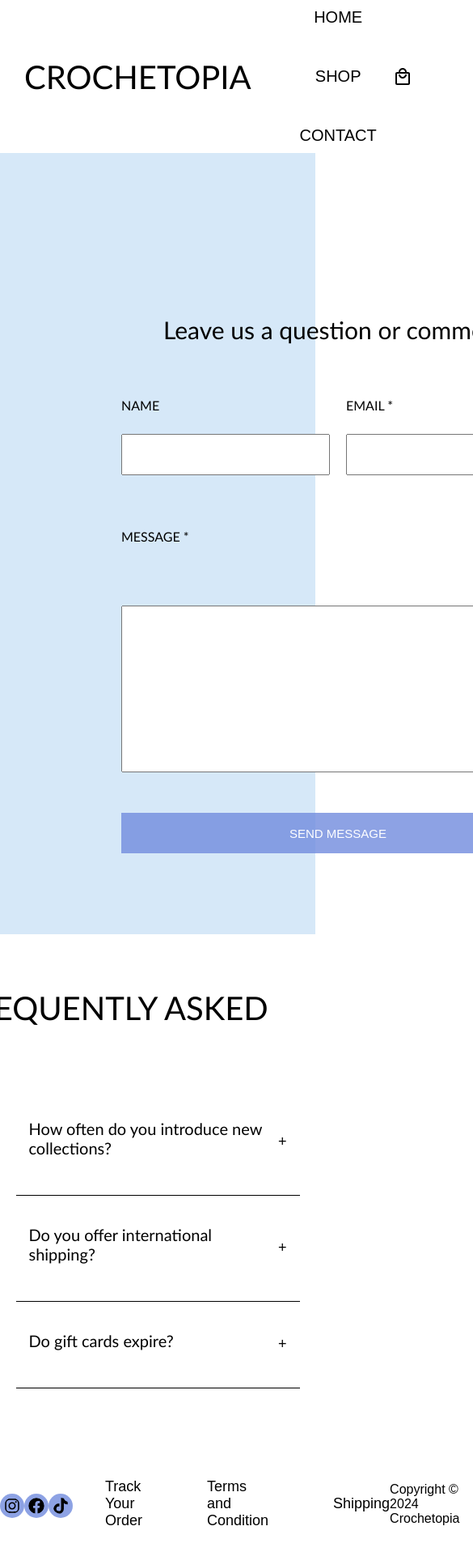
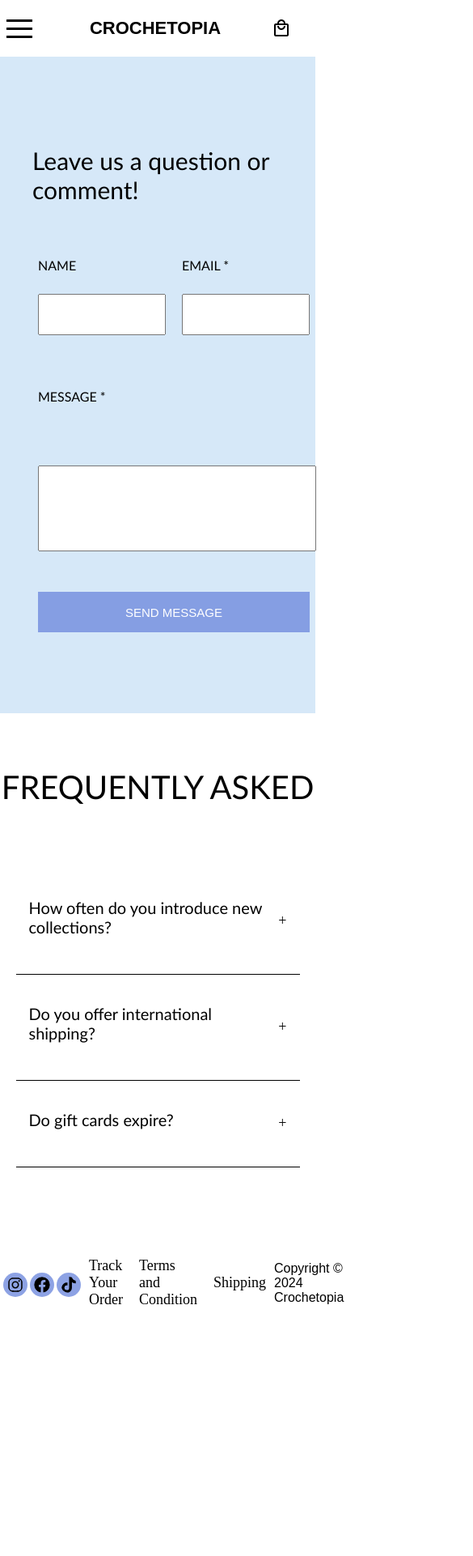
Before and after one commit to lymy7724/eCommerce-V2, a React (Create React App) app: page /contact in a window 390 px wide. Shown: the top 1922 px of the page at 81% size, 585 px wide, since content can reach past the window. After the commit the page ends 1658 px from the top, so only its background shows below. Built offline with nearby package versions, Linux system fonts and the light colour scheme.

Commit message:
fixed responsiveness

```diff
--- a/package.json
+++ b/package.json
@@ -9,6 +9,7 @@
     "axios": "^1.7.2",
     "bootstrap": "^5.3.3",
     "express": "^4.19.2",
+    "hamburger-react": "^2.5.1",
     "mysql2": "^3.10.2",
     "react": "^18.3.1",
     "react-bootstrap": "^2.10.4",
--- a/src/App.css
+++ b/src/App.css
@@ -1,83 +1,14 @@
-body {
-    margin: 0;
-}
 
-.marquee {
-    color: rgba(15, 39, 218, 0.854);
+html,body{
+    width: 100%;
+    height: 100%;
 }
 
 /* homepage responsiveness */
-/* mobile phone */
-@media (max-width:600px) {
-    /* home page*/
-    .heroImage {
-        background-size: 100% 100vw;
-        background-position: center;
-        height: 350px;
-    }
-
-    .headlink {
-        flex-wrap: wrap;
-        gap: 10px;
-    }
-
-    .homelogo {
-        height: 150px;
-        width: 150px;
-        border: none;
-    }
-
-    .popularimg {
-        height: 250px;
-        width: 200px;
-        margin-top: 200px;
-    }
-
-    .fanitem {
-        font-size: 20px;
-    }
-
-    .cart2 {
-        padding-right: 20px;
-    }
-
-    .socials {
-        display: flex;
-    }
-
-    .footer-container {
-        flex-direction: column;
-        gap: 15px;
-    }
-    /* contact page */
-    .frida {
-        display: none;
-    }
-
-    #form-cont {
-        padding-top: 10px;
-    }
-
-    .small-form-cont {
-        padding-left: 40px;
-    }
-
-    #name,
-    #email {
-        width: 150px;
-        height: 45px;
-    }
-
-    #message {
-        height: 100px;
-    }
-
-    }
-
     /* tablets */
-    @media (min-width:601px) and (max-width:992px) {
+    /* @media (min-width:601px) and (max-width:992px) { */
     /* home page */
-    .heroImage {
+    /* .heroImage {
         background-size: 100% 100vw;
         background-position: center;
         height: 400px;
@@ -94,28 +25,14 @@ body {
 
     .socials {
         display: flex;
-    }
+    } */
 
     /* contact page */
-    .frida {
+    /* .frida {
         display: none;
     }
 
     #form-cont {
         padding-top: 10px;
     }
-    }
-
-    /* @media (min-width:993px) and (max-width: 1499px) {
-    .fanitemp {
-        width: 400px;
-        flex-wrap: wrap;
-    }
-    }
-
-    @media (min-width:1500px) {
-    .fanitemp {
-        width: 650px;
-        flex-wrap: wrap;
-    }
     } */
--- a/src/components/Contact/Contact.css
+++ b/src/components/Contact/Contact.css
@@ -90,6 +90,44 @@ form {
     padding-top: 40px;
 }
 
+/* mobile phone */
+@media (max-width:600px) {
+
+    /* contact page */
+    .frida {
+        display: none;
+    }
+
+    #form-cont {
+        padding-top: 10px;
+    }
+
+    .small-form-cont {
+        padding-left: 40px;
+    }
+
+    #name,
+    #email {
+        width: 150px;
+        height: 45px;
+    }
+
+    #message {
+        height: 100px;
+    }
+
+    #freq-asked h1{
+        text-align: center;
+    }
+
+    }
+
+@media (min-width:601px) and (max-width:992px) {
+    .frida {
+        display: none;
+    }
+}
+
 /* .invalid {
     border: 3px solid rgb(235, 8, 8);
   }
--- a/src/components/Footer/Footer.css
+++ b/src/components/Footer/Footer.css
@@ -1,21 +1,17 @@
-body {
-    font-family: sans-serif;
-}
+
 
 footer {
     padding-top: 50px;
     padding-bottom: 20px;
+    padding-left: 4px;
+    padding-right: 4px;
 }
 
 .footContainer {
     display: flex;
     flex-direction: row;
-    justify-content: space-around;
+    justify-content: space-evenly;
     align-items: center;
-}
-
-.footerlogo {
-    gap: 5px;
 }
 
 .iconsLog {
@@ -31,11 +27,23 @@ footer {
     margin: 0px;
     display: flex;
     align-items: center;
-    gap: 80px;
-    justify-content: center;
+    justify-content: space-evenly;
     padding-bottom: 10px;
+}
+
+.ftlink li:hover {
+    color:rgba(117, 142, 223, 0.819) ;
 }
 
 p {
     padding-bottom: 10px;
 }
+
+.ftlink li{
+    padding: 10px;
+}
+
+.socials{
+    display: flex;
+    gap: 3px;
+}
--- a/src/components/Footer/Footer.jsx
+++ b/src/components/Footer/Footer.jsx
@@ -13,12 +13,10 @@ export default function Footer() {
                 <a href="https://www.facebook.com/"><img src={facebook} alt='facebook logo' className='iconsLog'/></a>
                 <a href="https://www.tiktok.com/en/"><img src={tiktok} alt='tiktok logo' className='iconsLog'/></a>
             </div>
-            <div>
-                <ul className="ftlink">
-                    <li>Track Your Order</li>
-                    <li>Terms and Condition</li>
-                    <li>Shipping</li>
-                </ul>
+            <div className='ftlink'>
+                <li>Track Your Order</li>
+                <li>Terms and Condition</li>
+                <li>Shipping</li>
             </div>
             <div>
                 <p style={{fontFamily: "sans-serif"}}>Copyright &copy; 2024 Crochetopia </p>
--- a/src/components/Header/Header.css
+++ b/src/components/Header/Header.css
@@ -41,7 +41,7 @@
     padding-right: 30px;
 }
 
-  h3 {
+#crochetname {
     font-weight: bold;
     color: black;
     font-family: sans-serif;
@@ -49,3 +49,38 @@
     font-size: 25px;
     gap: 10px;
 }
+
+.burger {
+    display: none;
+}
+
+.burger-links {
+  list-style: none;
+  font-size: 20px;
+  font-family: sans-serif;
+}
+
+.burger-links li {
+  padding-top: 20px;
+}
+
+@media (max-width: 900px) {
+
+  #header{
+    justify-content: space-between;
+  }
+
+  #crochetname{
+    text-align: center;
+    font-size: 22px;
+    padding-left: 0;
+  }
+
+  .headerOne {
+    display: none;
+  }
+
+  .burger {
+    display: flex;
+  }
+}
--- a/src/components/Header/Header.jsx
+++ b/src/components/Header/Header.jsx
@@ -2,14 +2,28 @@
 import React from 'react'
 import {Link, Outlet} from "react-router-dom"
 import './Header.css'
+import Hamburger from 'hamburger-react'
+import { react } from '@babel/types'
+import { useState } from "react"
+
+export default function Header() {
+    const [isOpen, setOpen] = useState(false)
 
 
-
-export default function Header() {
   return (
     <>
     <div id='header'>
+
+        <div className="burger">
+            <Hamburger onToggle={toggled => {
+                if(toggled){setOpen(true)}
+                else{setOpen(false)}
+            }}>
+            </Hamburger>
+        </div>
+
         <Link to="/" style={{textDecoration: "none"}}><h3 id='crochetname'>CROCHETOPIA</h3></Link>
+
         <div className='headerOne'>
             <ul className="headlink">
                 <Link to="/">
@@ -23,9 +37,30 @@ export default function Header() {
                 </Link>
             </ul>
         </div>
+
         <div className="cart-container">
         <svg xmlns="http://www.w3.org/2000/svg" width="24" height="24" viewBox="0 0 24 24" id="shopping-bag"><path fill="none" d="M0 0h24v24H0V0z"></path><path d="M19 6h-2c0-2.76-2.24-5-5-5S7 3.24 7 6H5c-1.1 0-2 .9-2 2v12c0 1.1.9 2 2 2h14c1.1 0 2-.9 2-2V8c0-1.1-.9-2-2-2zm-7-3c1.66 0 3 1.34 3 3H9c0-1.66 1.34-3 3-3zm7 17H5V8h14v12zm-7-8c-1.66 0-3-1.34-3-3H7c0 2.76 2.24 5 5 5s5-2.24 5-5h-2c0 1.66-1.34 3-3 3z"></path></svg>
         </div>
+
+    </div>
+    <div>
+    {isOpen?
+
+        <div>
+            <ul className='burger-links'>
+                <Link to="/">
+                    <li>HOME</li>
+                </Link>
+                <Link to="/shop">
+                    <li>SHOP</li>
+                </Link>
+                <Link to='/contact'>
+                    <li>CONTACT</li>
+                </Link>
+            </ul>
+        </div>
+        : null
+}
     </div>
     <Outlet />
     </>
--- a/src/components/Home/Home.css
+++ b/src/components/Home/Home.css
@@ -1,8 +1,8 @@
 
 .heroImage {
     background-image: url('../../images/header.png');
-    height: 700px;
-    background-size: 100% 100vh;
+    height: 100vh;
+    background-size: cover;
     background-repeat: no-repeat;
     filter: grayscale(30%);
     display: flex;
@@ -50,11 +50,27 @@ h3 {
     font-size: 40px;
 }
 
+.pop-container{
+    background-color: rgba(107, 173, 230, 0.28);
+    display: flex;
+    align-items: center;
+    justify-content: center;
+    padding: 2%;
+
+
+}
+
 .popular {
-    background-color: rgba(107, 173, 230, 0.28);
     padding: 30px;
     display: flex;
     flex-direction: column;
+    width: 90%;
+}
+
+.fanbox {
+    display: flex;
+    flex-direction:row;
+    justify-content:space-between;
 }
 
 .popularimg {
@@ -71,11 +87,10 @@ h3 {
 
 .showcase {
     display: flex;
-    justify-content: center;
+    justify-content: space-between;
     flex-direction: row;
     padding-bottom: 50px;
-    justify-items: center;
-    gap: 20px;
+
 }
 
 .showcase-img {
@@ -89,7 +104,6 @@ h3 {
     margin: 0;
     color: black;
     padding-bottom: 50px;
-    padding-left: 190px;
 }
 
 .cart-main {
@@ -106,7 +120,6 @@ h3 {
 }
 
 #bgContainer {
-    width: 100%;
     height: 500px;
     background-image: url('../../images/horror.avif');
     background-position: center;
@@ -130,8 +143,8 @@ h3 {
 
 #news {
     height: 45px;
-    width: 300px;
     border: none;
+    width: auto;
 }
 
 .cart {
@@ -160,10 +173,77 @@ h3 {
     border: 0;
     color: white;
     font-size: 15px;
-    width: 10%;
 }
 
 #submit:hover {
     background-color: white;
     color: rgba(117, 142, 223, 0.819);
 }
+
+
+@media (max-width:600px) {
+    /* mobile phone */
+
+    .heroImage {
+        width: 100%;
+        background-size: cover;
+        background-position: center;
+        height: 475px;
+    }
+
+    .headlink {
+        flex-wrap: wrap;
+        gap: 20px;
+    }
+
+    #main-message {
+        font-size: 70px;
+    }
+
+    .popularimg {
+        height: 450px;
+        width: 400px;
+        margin-top: 200px;
+        margin: 0;
+    }
+
+    .fanitem {
+        font-size: 20px;
+        padding-left: 10px;
+    }
+
+    .fanbox {
+        flex-direction: column;
+    }
+
+    .showcase {
+        flex-direction: column;
+        height: fit-content;
+        padding: 20px;
+        align-items: center;
+    }
+
+    .cart2 {
+        padding-right: 20px;
+    }
+
+    .socials {
+        display: flex;
+    }
+
+}
+
+@media (min-width:601px) and (max-width:992px) {
+    .heroImage {
+        width: 100%;
+        background-size: cover;
+        background-position: center;
+        height: 80vh;
+    }
+
+    .popularimg {
+        height: 350px;
+        width: 300px;
+    }
+
+}
--- a/src/components/Home/Home.jsx
+++ b/src/components/Home/Home.jsx
@@ -57,16 +57,20 @@ export default function Home() {
           </p>
       </div>
 
+    <div className='pop-container'>
+
       <div className="popular">
-        <div style={{display:"flex", flexDirection:"row", justifyContent:"space-between"}}>
+        <div className='fanbox'>
           <h5 className="fanitem" style={{fontSize:"50px"}}>OUR FAN FAVORITES</h5>
-          <div style={{paddingRight:"190px"}}><Link to="/shop"><button className="cart-main">SHOP NOW</button></Link></div>
+          <div><Link to="/shop"><button className="cart-main">SHOP NOW</button></Link></div>
         </div>
         <div className="showcase">
             <div className='showcase-img'>
-              <img src={ronaldo} alt="crochet ronaldo" class="popularimg"/></div>
+              <img src={ronaldo} alt="crochet ronaldo" className="popularimg"/></div>
             <div className='showcase-img'><img src={messi} alt="crochet messi" className="popularimg"/></div>
         </div>
+      </div>
+
       </div>
 
 
@@ -80,13 +84,12 @@ export default function Home() {
     <p>Subscribe to our newsletter!</p>
     <form onSubmit={handleSubmit} id="newsletter-form">
         <input value={email}
-            onChange={(e) => setEmail(e.target.value)} name="signup" type="text" placeholder="YOUR EMAIL ADDRESS" id="news"/>
+            onChange={(e) => setEmail(e.target.value)} name="signup" type="text" placeholder="EMAIL ADDRESS" id="news"/>
         <input type="submit" value="SUBSCRIBE" id="submit"/>
     </form>
     {submitted && <p>Thanks for subscribing!</p>}
     </div>
     </div>
-    <Outlet />
     </div>
   )
 }
--- a/src/index.css
+++ b/src/index.css
@@ -0,0 +1,9 @@
+body {
+    margin: 0;
+    width: 100%;
+    height: 100%;
+}
+html{
+    height: 100%;
+    width: 100%;
+}
```
Also changed, not shown: 1 other file (tests, documents, lock files or other folders). Lines whose indentation alone changed are shown as unchanged.
